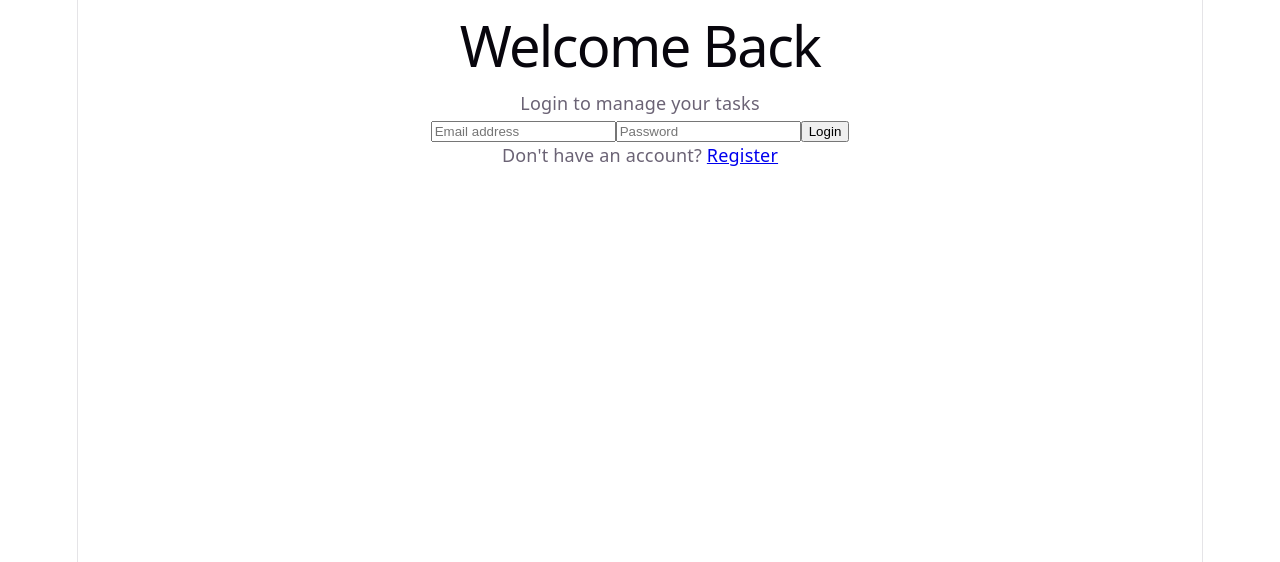
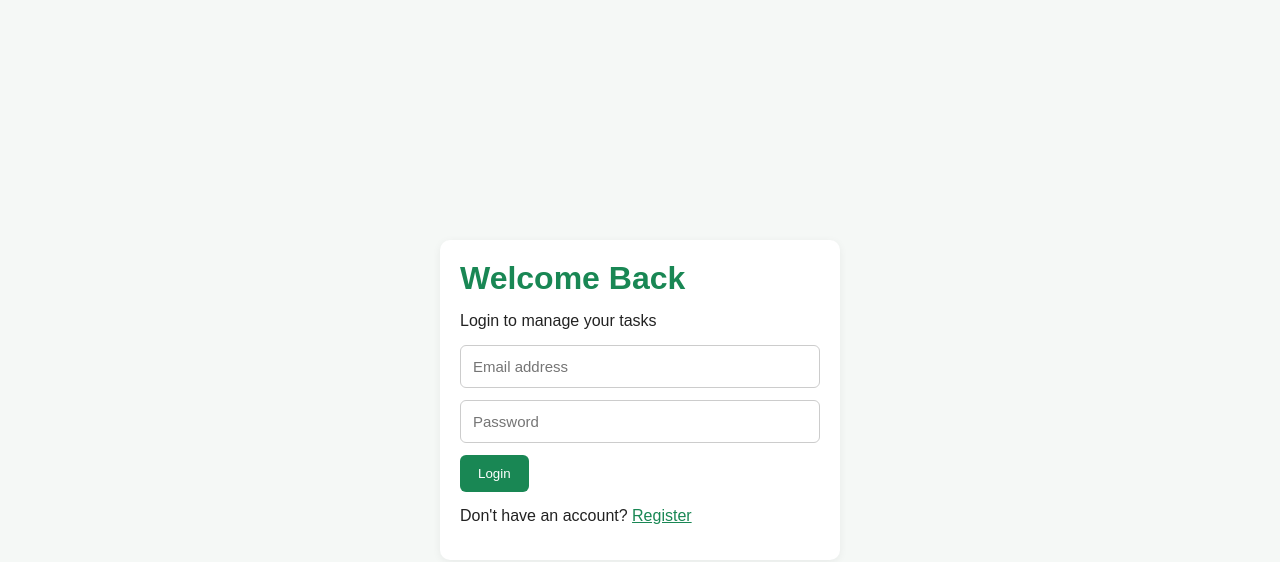
Before and after one commit to Royklay/team-task-manager, a React (Vite) app: page / in a window 1280 px wide. Shown: the top 562 px of the page. Built offline with nearby package versions, Linux system fonts and the light colour scheme.

Commit message:
add css styling to my dashboard

```diff
--- a/src/index.css
+++ b/src/index.css
@@ -1,111 +1,176 @@
-:root {
-  --text: #6b6375;
-  --text-h: #08060d;
-  --bg: #fff;
-  --border: #e5e4e7;
-  --code-bg: #f4f3ec;
-  --accent: #aa3bff;
-  --accent-bg: rgba(170, 59, 255, 0.1);
-  --accent-border: rgba(170, 59, 255, 0.5);
-  --social-bg: rgba(244, 243, 236, 0.5);
-  --shadow:
-    rgba(0, 0, 0, 0.1) 0 10px 15px -3px, rgba(0, 0, 0, 0.05) 0 4px 6px -2px;
-
-  --sans: system-ui, 'Segoe UI', Roboto, sans-serif;
-  --heading: system-ui, 'Segoe UI', Roboto, sans-serif;
-  --mono: ui-monospace, Consolas, monospace;
-
-  font: 18px/145% var(--sans);
-  letter-spacing: 0.18px;
-  color-scheme: light dark;
-  color: var(--text);
-  background: var(--bg);
-  font-synthesis: none;
-  text-rendering: optimizeLegibility;
-  -webkit-font-smoothing: antialiased;
-  -moz-osx-font-smoothing: grayscale;
-
-  @media (max-width: 1024px) {
-    font-size: 16px;
-  }
-}
-
-@media (prefers-color-scheme: dark) {
-  :root {
-    --text: #9ca3af;
-    --text-h: #f3f4f6;
-    --bg: #16171d;
-    --border: #2e303a;
-    --code-bg: #1f2028;
-    --accent: #c084fc;
-    --accent-bg: rgba(192, 132, 252, 0.15);
-    --accent-border: rgba(192, 132, 252, 0.5);
-    --social-bg: rgba(47, 48, 58, 0.5);
-    --shadow:
-      rgba(0, 0, 0, 0.4) 0 10px 15px -3px, rgba(0, 0, 0, 0.25) 0 4px 6px -2px;
-  }
-
-  #social .button-icon {
-    filter: invert(1) brightness(2);
-  }
+* {
+  margin: 0;
+  padding: 0;
+  box-sizing: border-box;
 }
 
 body {
-  margin: 0;
+  font-family: Arial, sans-serif;
+  background: #f5f8f6;
+  color: #222;
 }
 
-#root {
-  width: 1126px;
-  max-width: 100%;
-  margin: 0 auto;
-  text-align: center;
-  border-inline: 1px solid var(--border);
-  min-height: 100svh;
+.navbar {
+  background: white;
+  padding: 18px 8%;
   display: flex;
-  flex-direction: column;
-  box-sizing: border-box;
+  justify-content: space-between;
+  align-items: center;
+  border-bottom: 1px solid #ddd;
 }
 
-h1,
-h2 {
-  font-family: var(--heading);
-  font-weight: 500;
-  color: var(--text-h);
+.navbar h2 {
+  color: #198754;
 }
 
-h1 {
-  font-size: 56px;
-  letter-spacing: -1.68px;
-  margin: 32px 0;
-  @media (max-width: 1024px) {
-    font-size: 36px;
-    margin: 20px 0;
+.nav-links {
+  display: flex;
+  align-items: center;
+  gap: 20px;
+}
+
+.container {
+  width: 85%;
+  max-width: 1100px;
+  margin: 35px auto;
+}
+
+.container h1 {
+  margin-bottom: 10px;
+  color: #198754;
+}
+
+.stats {
+  display: grid;
+  grid-template-columns: repeat(3, 1fr);
+  gap: 20px;
+  margin: 25px 0;
+}
+
+.stat-card,
+.task-form,
+.task-card,
+.auth-form {
+  background: white;
+  padding: 20px;
+  border-radius: 10px;
+  box-shadow: 0 2px 8px rgba(0, 0, 0, 0.06);
+}
+
+.stat-card h2 {
+  color: #198754;
+  margin-bottom: 8px;
+}
+
+.task-form {
+  margin-bottom: 25px;
+}
+
+.task-form h2 {
+  margin-bottom: 15px;
+}
+
+input,
+textarea {
+  width: 100%;
+  padding: 12px;
+  margin-bottom: 12px;
+  border: 1px solid #ccc;
+  border-radius: 6px;
+  font-size: 15px;
+}
+
+textarea {
+  resize: vertical;
+  min-height: 80px;
+}
+
+button {
+  background: #198754;
+  color: white;
+  border: none;
+  padding: 11px 18px;
+  border-radius: 6px;
+  cursor: pointer;
+}
+
+button:hover {
+  background: #146c43;
+}
+
+.task-card {
+  margin-bottom: 15px;
+}
+
+.task-card h3 {
+  margin-bottom: 8px;
+}
+
+.task-card p {
+  margin-bottom: 12px;
+}
+
+.task-actions {
+  display: flex;
+  gap: 10px;
+  flex-wrap: wrap;
+}
+
+.task-list {
+  margin-top: 20px;
+}
+
+.filter-buttons {
+  display: flex;
+  gap: 10px;
+  margin: 15px 0;
+  flex-wrap: wrap;
+}
+
+.filter-buttons button.active {
+  background: #145c38;
+}
+
+.auth-container {
+  min-height: 100vh;
+  display: flex;
+  align-items: center;
+  justify-content: center;
+  padding: 20px;
+}
+
+.auth-form {
+  width: 100%;
+  max-width: 400px;
+}
+
+.auth-form h1 {
+  color: #198754;
+  margin-bottom: 10px;
+}
+
+.auth-form p {
+  margin: 15px 0;
+}
+
+.auth-form a {
+  color: #198754;
+}
+
+@media (max-width: 650px) {
+  .container {
+    width: 92%;
+  }
+
+  .stats {
+    grid-template-columns: 1fr;
+  }
+
+  .navbar {
+    padding: 15px 4%;
+  }
+
+  .nav-links {
+    gap: 8px;
   }
 }
-h2 {
-  font-size: 24px;
-  line-height: 118%;
-  letter-spacing: -0.24px;
-  margin: 0 0 8px;
-  @media (max-width: 1024px) {
-    font-size: 20px;
-  }
-}
-p {
-  margin: 0;
-}
-
-code,
-.counter {
-  font-family: var(--mono);
-  display: inline-flex;
-  border-radius: 4px;
-  color: var(--text-h);
-}
-
-code {
-  font-size: 15px;
-  line-height: 135%;
-  padding: 4px 8px;
-  background: var(--code-bg);
-}
```
